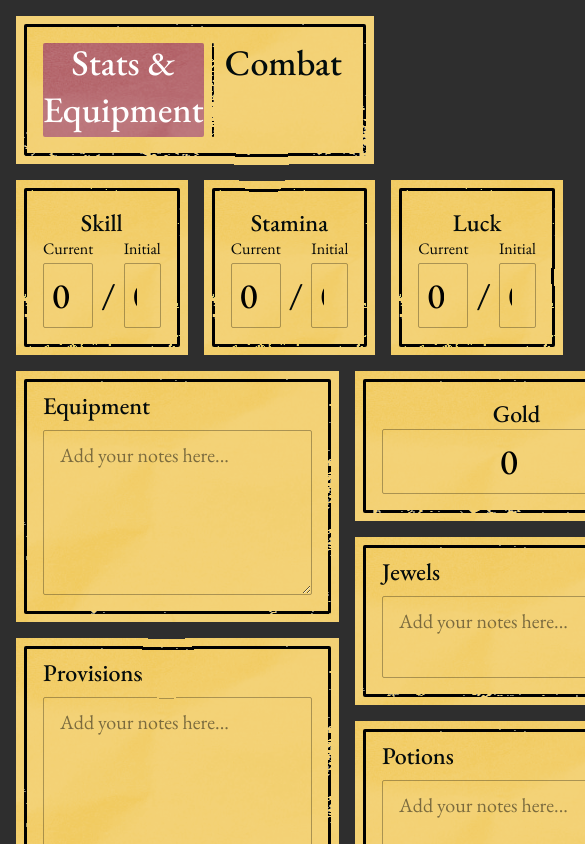
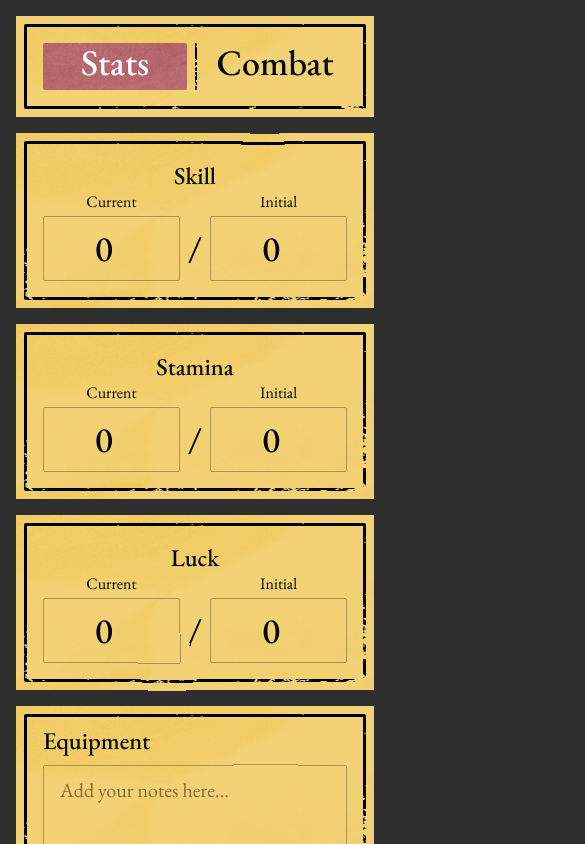
Before and after one commit to nelsonr/adventure-book-tracker, a React (Vite) app: page / in a window 390 px wide. Shown: the top 844 px of the page, 585 px wide, since content can reach past the window. Built offline with nearby package versions, Linux system fonts and the light colour scheme.

Commit message:
Improve responsive styles

```diff
--- a/src/App.scss
+++ b/src/App.scss
@@ -94,12 +94,14 @@ textarea {
     display: block;
     background-color: transparent;
     font-family: "EB Garamond", serif;
+    min-width: 100%;
     height: 100%;
     font-size: 20px;
     line-height: 32px;
     padding: var(--space-s) var(--space-base);
     border: 1px solid rgba(0, 0, 0, 0.3);
     outline: none;
+    position: relative;
 }
 
 input:focus,
@@ -127,3 +129,9 @@ textarea:focus {
 .text-align-center {
     text-align: center;
 }
+
+@media screen and (max-width: 480px) {
+    textarea {
+        min-height: 200px;
+    }
+}
--- a/src/App.tsx
+++ b/src/App.tsx
@@ -61,7 +61,7 @@ function App () {
         <main>
             <Tabs>
                 <TabsHeader>
-                    <TabsItem isActive={activeTab === 0} onClick={() => setActiveTab(0)}><h1>Stats & Equipment</h1></TabsItem>
+                    <TabsItem isActive={activeTab === 0} onClick={() => setActiveTab(0)}><h1>Stats</h1></TabsItem>
                     <TabsItem isActive={activeTab === 1} onClick={() => setActiveTab(1)}><h1>Combat</h1></TabsItem>
                 </TabsHeader>
                 <TabsBody>
--- a/src/components/Enemy.tsx
+++ b/src/components/Enemy.tsx
@@ -2,7 +2,7 @@ import { getClassName } from '../Utils';
 import Box from './Box';
 import './Enemy.scss';
 import { ChangeEvent } from 'react';
-import Separator from './Separator';
+import Group from './Group';
 
 interface EnemyProps {
     enemy: Enemy;
@@ -37,6 +37,8 @@ export function Enemy (props: EnemyProps) {
             <div className={className}>
                 <div className="stats-item__title">Enemy</div>
 
+                <Group wrap={false}>
+                    <div>
                         <label htmlFor={"enemy-skill-" + enemy.id}>Skill</label>
                         <input
                             id={"enemy-skill-" + enemy.id}
@@ -45,9 +47,9 @@ export function Enemy (props: EnemyProps) {
                             value={enemy.skill.toString()}
                             onChange={onSkillChange}
                         />
+                    </div>
 
-                <Separator size={'s'} hideLine={true} />
-
+                    <div>
                         <label htmlFor={"enemy-stamina-" + enemy.id}>Stamina</label>
                         <input
                             id={"enemy-stamina-" + enemy.id}
@@ -57,6 +59,8 @@ export function Enemy (props: EnemyProps) {
                             onChange={onStaminaChange}
                         />
                     </div>
+                </Group>
+            </div>
         </Box >
     )
 }
--- a/src/components/Group.scss
+++ b/src/components/Group.scss
@@ -20,6 +20,10 @@
     flex: 1;
 }
 
+.group--no-wrap {
+    flex-wrap: nowrap;
+}
+
 .group--wrap {
     flex-wrap: wrap;
 }
@@ -27,3 +31,10 @@
 .group--align-center {
     align-items: center;
 }
+
+@media screen and (max-width: 425px) {
+    .group:not(.group--no-wrap) {
+        flex-direction: column;
+        flex-wrap: wrap;
+    }
+}
--- a/src/components/Group.tsx
+++ b/src/components/Group.tsx
@@ -18,7 +18,8 @@ export default function Group (props: GroupProps) {
         (isVertical ? "group--is-vertical" : ""),
         (noGap ? "group--no-gap" : ""),
         (fill ? "group--fill" : ""),
-        (wrap ? "group--wrap" : ""),
+        (wrap === true ? "group--wrap" : ""),
+        (wrap === false ? "group--no-wrap" : ""),
         (alignCenter ? "group--align-center" : "")
     ]);
 
--- a/src/components/List.tsx
+++ b/src/components/List.tsx
@@ -28,7 +28,6 @@ export default function List (props: ListProps) {
                 </div>
 
                 <textarea
-                    className="list__body"
                     value={value}
                     onChange={onInputChange}
                     placeholder='Add your notes here...'
--- a/src/components/StatsItem.tsx
+++ b/src/components/StatsItem.tsx
@@ -31,7 +31,7 @@ export default function StatsItem (props: StatsItemProps) {
             <Box>
                 <div className={className}>
                     <div className="stats-item__title">{stat.title}</div>
-                    <Group alignCenter={true} noGap={true}>
+                    <Group alignCenter={true} noGap={true} wrap={false}>
                         <div>
                             <label>Current</label>
                             <input
--- a/src/components/Tabs.scss
+++ b/src/components/Tabs.scss
@@ -103,3 +103,11 @@
 .tabs-body .tabs-item:not(.tabs-item--is-active) {
     display: none;
 }
+
+@media screen and (max-width: 480px) {
+    @-moz-document url-prefix() {
+        .tabs {
+            filter: none;
+        }
+    }
+}
```
Lines whose indentation alone changed are shown as unchanged.
